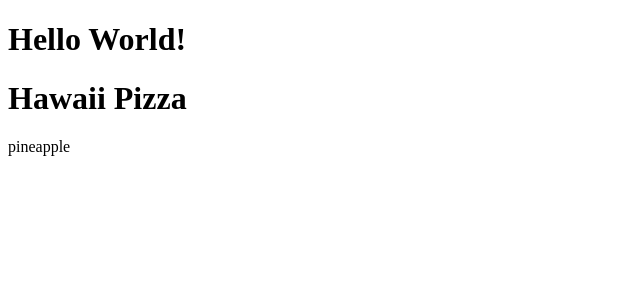
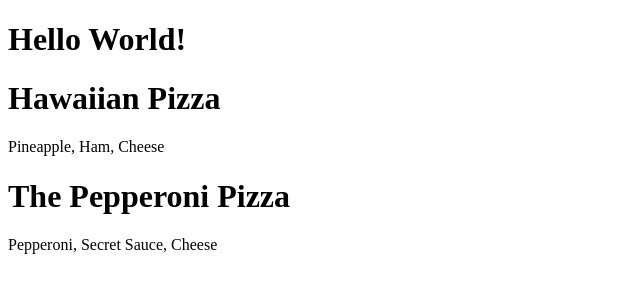
Before and after one commit to kyzsu/intro-to-react-may, a React (Vite) app: page / in a window 1280 px wide. Shown: the top 300 px of the page, without its empty margins (0-640 px from the left). Built offline with nearby package versions, Linux system fonts and the light colour scheme.

Commit message:
feat: implemented JSX

```diff
--- a/index.html
+++ b/index.html
@@ -1,4 +1,4 @@
-<!DOCTYPE html>
+<!doctype html>
 <html lang="en">
   <head>
     <meta charset="UTF-8" />
@@ -7,6 +7,6 @@
   </head>
   <body>
     <div id="root">kosong!</div>
-    <script type="module" src="./src/App.js"></script>
+    <script type="module" src="./src/App.jsx"></script>
   </body>
 </html>
--- a/src/App.js
+++ /dev/null
@@ -1,30 +0,0 @@
-import { createElement } from "react";
-import { createRoot } from "react-dom/client";
-
-const Pizza = (props) => {
-  return createElement("div", {}, [
-    createElement("h1", {}, props.name),
-    createElement("p", {}, props.description),
-  ]);
-};
-
-const WebApp = () => {
-  return createElement("div", {}, [
-    createElement("h1", {}, "Hello World!"),
-    createElement(Pizza, {
-      name: "Hawaii Pizza",
-      description: "pineapple",
-    }),
-  ]);
-};
-
-// kita membuat sebuah element React: div yang berisi teks hello World!
-
-const container = document.getElementById("root");
-// instance dari div id=root
-
-const root = createRoot(container);
-// membuat akar/rootnya; menghapus existing children yg ada pada container
-
-root.render(createElement(WebApp));
-// render component/react elementnya
--- /dev/null
+++ b/src/App.jsx
@@ -0,0 +1,26 @@
+import { createRoot } from "react-dom/client";
+import Pizza from "./Pizza";
+
+const WebApp = () => {
+  return (
+    <div>
+      <h1>Hello World!</h1>
+      <Pizza name="Hawaiian Pizza" description="Pineapple, Ham, Cheese" />
+      <Pizza
+        name="The Pepperoni Pizza"
+        description="Pepperoni, Secret Sauce, Cheese"
+      />
+    </div>
+  );
+};
+
+// kita membuat sebuah element React: div yang berisi teks hello World!
+
+const container = document.getElementById("root");
+// instance dari div id=root
+
+const root = createRoot(container);
+// membuat akar/rootnya; menghapus existing children yg ada pada container
+
+root.render(<WebApp />);
+// render component/react elementnya
--- /dev/null
+++ b/src/Pizza.jsx
@@ -0,0 +1,10 @@
+const Pizza = (props) => {
+  return (
+    <div>
+      <h1>{props.name}</h1>
+      <p>{props.description}</p>
+    </div>
+  );
+};
+
+export default Pizza;
```
